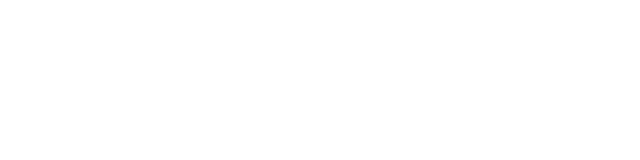
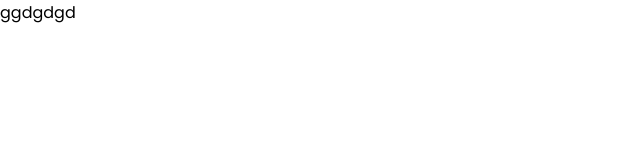
Before and after one commit to Topmewan/profile-site-react, a React (Create React App) app: page / in a window 1280 px wide. Shown: the top 160 px of the page, without its empty margins (0-640 px from the left). Built offline with nearby package versions, Linux system fonts and the light colour scheme.

Commit message:
connect font

```diff
--- a/public/index.html
+++ b/public/index.html
@@ -9,6 +9,17 @@
       content="Web site created using create-react-app"
     />
 
+    <link rel="preconnect" href="https://fonts.googleapis.com">
+    <link rel="preconnect" href="https://fonts.gstatic.com" crossorigin>
+    <link href="https://fonts.googleapis.com/css2?family=Poppins:wght@100;200;300;400;500&display=swap" rel="stylesheet">
+    <style>
+      * {
+        margin: 0;
+        font-family: 'Poppins', sans-serif;
+      }
+    </style>
+
+
     <title>React App</title>
   </head>
   <body>
--- a/src/App.js
+++ b/src/App.js
@@ -2,6 +2,7 @@
 function App() {
   return (
     <div className="App">
+      ggdgdgd
 
     </div>
   );
```
